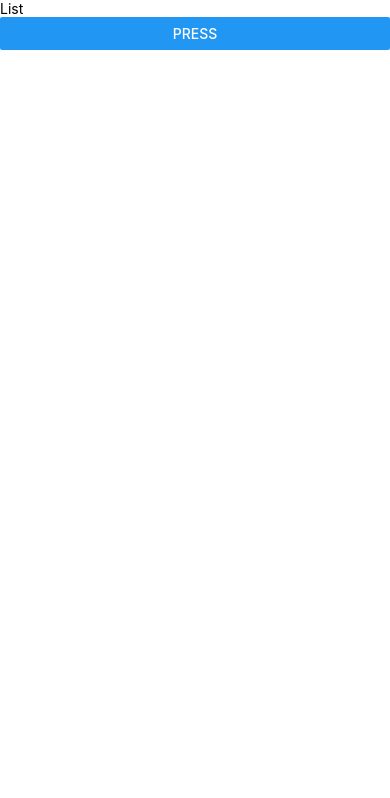
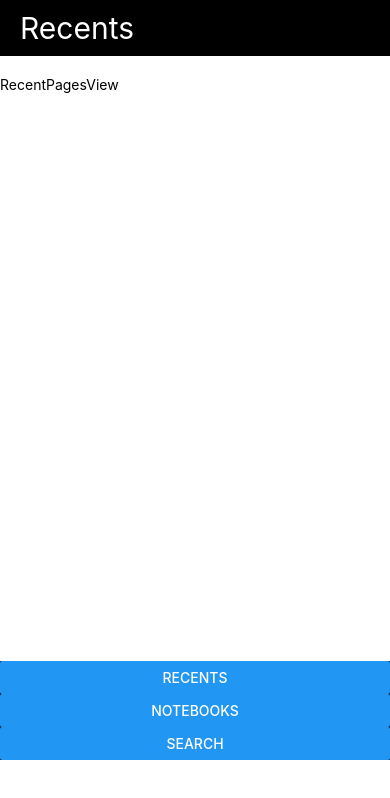
Before and after one commit to srv-code/Notes, a React Native app: screen / in a window 390 px wide. Shown: the top 798 px of the page. Built offline with nearby package versions, Linux system fonts and the light colour scheme; what react-native would draw is missing.

Commit message:
Added all main components
Added compomnents: Header, Footer, NotebooksView, RecentPagesView, SearchView

```diff
--- a/App.tsx
+++ b/App.tsx
@@ -9,19 +9,33 @@ import {
 } from 'react-native';
 
 import {
-    Header,
     LearnMoreLinks,
     Colors,
     DebugInstructions,
     ReloadInstructions
 } from 'react-native/Libraries/NewAppScreen';
-import { NoteList } from './src/containers/NoteList';
+import { Footer } from './src/containers/Footer';
+import { RecentPagesView } from './src/containers/RecentPagesView';
+import { NotebooksView } from './src/containers/NotebooksView';
+import { SearchView } from './src/containers/SearchView';
+import { Header } from './src/components/Header';
+
+export const views = ['Recents', 'Notebooks', 'Search'];
 
 const App = () => {
+    const [currentView, setCurrentView] = useState(views[0]);
+
     return (
-        <View>
-            <NoteList />
-        </View>
+        <>
+            <Header title={currentView} />
+            {currentView === 'Recents' && <RecentPagesView />}
+            {currentView === 'Notebooks' && <NotebooksView />}
+            {currentView === 'Search' && <SearchView />}
+
+            <Footer
+                onViewChange={(viewName: string) => setCurrentView(viewName)}
+            />
+        </>
     );
 };
 
--- /dev/null
+++ b/src/components/Header.tsx
@@ -0,0 +1,37 @@
+import * as React from 'react';
+import {
+    SafeAreaView,
+    StyleSheet,
+    ScrollView,
+    View,
+    Text,
+    Button,
+    StatusBar
+} from 'react-native';
+
+interface HeaderProps {
+    title: string;
+}
+
+export const Header = (props: HeaderProps) => {
+    return (
+        <View style={styles.div}>
+            <Text style={styles.title}>{props.title}</Text>
+        </View>
+    );
+};
+
+const styles = StyleSheet.create({
+    title: {
+        fontSize: 30,
+        color: '#FFF'
+    },
+
+    div: {
+        paddingLeft: 20,
+        backgroundColor: '#000',
+        paddingTop: 10,
+        paddingBottom: 10,
+        marginBottom: 20
+    }
+});
--- /dev/null
+++ b/src/containers/Footer.tsx
@@ -0,0 +1,36 @@
+import * as React from 'react';
+import {
+    SafeAreaView,
+    StyleSheet,
+    ScrollView,
+    View,
+    Text,
+    Button,
+    StatusBar,
+    TabBarIOS
+} from 'react-native';
+import { views } from '../../App';
+
+interface FooterProps {
+    onViewChange: (viewName: string) => void;
+}
+
+export const Footer = (props: FooterProps) => {
+    return (
+        <View style={styles.div}>
+            {views.map((name: string, idx: number) => {
+                return <Button key={idx} title={name} onPress={() => props.onViewChange(name)} />
+            })}
+        </View>
+    );
+};
+
+const styles = StyleSheet.create({
+    div: {
+        position: 'absolute',
+        bottom: '10%',
+        width: '100%',
+        marginTop: 20,
+        backgroundColor: '#000'
+    }
+});
--- /dev/null
+++ b/src/containers/NotebooksView.tsx
@@ -0,0 +1,23 @@
+import * as React from 'react';
+import {
+    SafeAreaView,
+    StyleSheet,
+    ScrollView,
+    View,
+    Text,
+    Button,
+    StatusBar
+} from 'react-native';
+
+interface NotebooksProps {
+}
+
+export const NotebooksView = (props: NotebooksProps) => {
+    return (
+        <View >
+            <Text>NotebooksView</Text>
+        </View>
+    );
+};
+
+const styles = StyleSheet.create({});
--- /dev/null
+++ b/src/containers/RecentPagesView.tsx
@@ -0,0 +1,23 @@
+import * as React from 'react';
+import {
+    SafeAreaView,
+    StyleSheet,
+    ScrollView,
+    View,
+    Text,
+    Button,
+    StatusBar
+} from 'react-native';
+
+interface RecentPagesViewProps {
+}
+
+export const RecentPagesView = (props: RecentPagesViewProps) => {
+    return (
+        <View >
+            <Text>RecentPagesView</Text>
+        </View>
+    );
+};
+
+const styles = StyleSheet.create({});
--- a/src/containers/NoteList.tsx
+++ b/src/containers/SearchView.tsx
@@ -9,13 +9,13 @@ import {
     StatusBar
 } from 'react-native';
 
-interface NoteListProps {}
+interface SearchViewProps {
+}
 
-export const NoteList = (props: NoteListProps) => {
+export const SearchView = (props: SearchViewProps) => {
     return (
-        <View>
-            <Text>List</Text>
-            <Button title='Press' onPress={() => {console.log('button pressed')}} />
+        <View >
+            <Text>SearchView</Text>
         </View>
     );
 };
```
Also changed, not shown: 1 other file (tests, documents, lock files or other folders).
